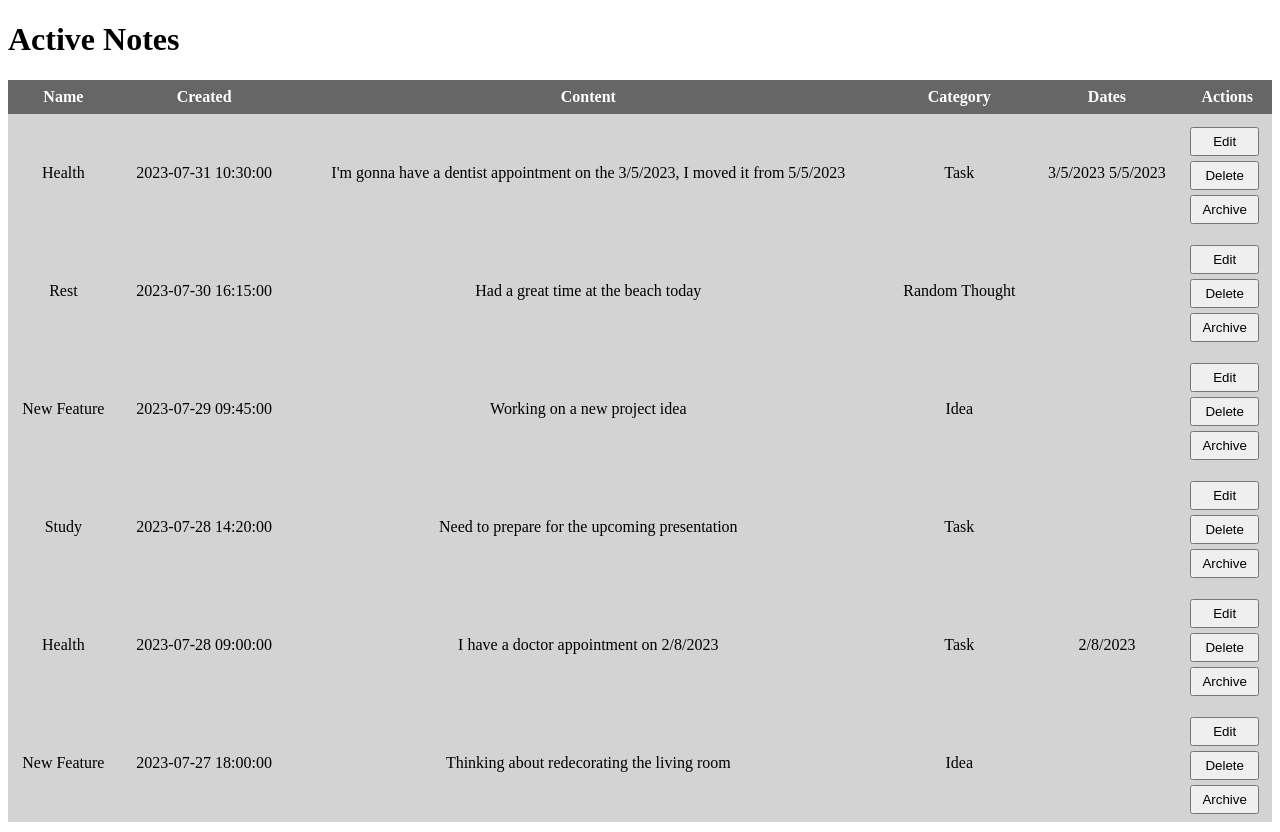
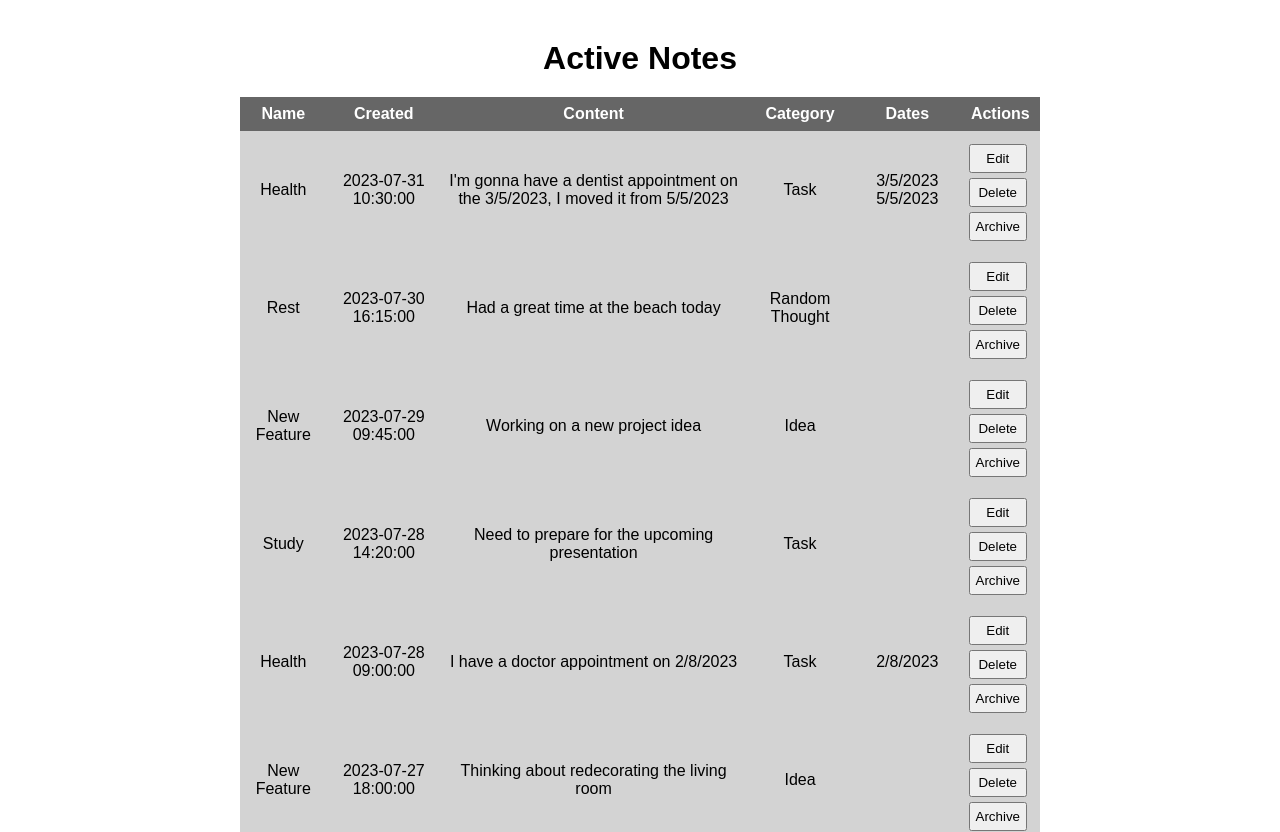
Before and after one commit to ErastKoliasa/notes-App-task2, a React (Create React App) app: page / in a window 1280 px wide. Shown: the top 832 px of the page. Built offline with nearby package versions, Linux system fonts and the light colour scheme.

Commit message:
Added global styles for the application

```diff
--- a/src/App.css
+++ b/src/App.css
@@ -0,0 +1,21 @@
+body {
+    font-family: Arial, sans-serif;
+    margin: 0;
+    padding: 0;
+}
+
+.container {
+    max-width: 800px;
+    margin: 0 auto;
+    padding: 20px;
+}
+
+h1,
+h2 {
+    margin: 20px 0px;
+    text-align: center;
+}
+
+button {
+    cursor: pointer;
+}
```
